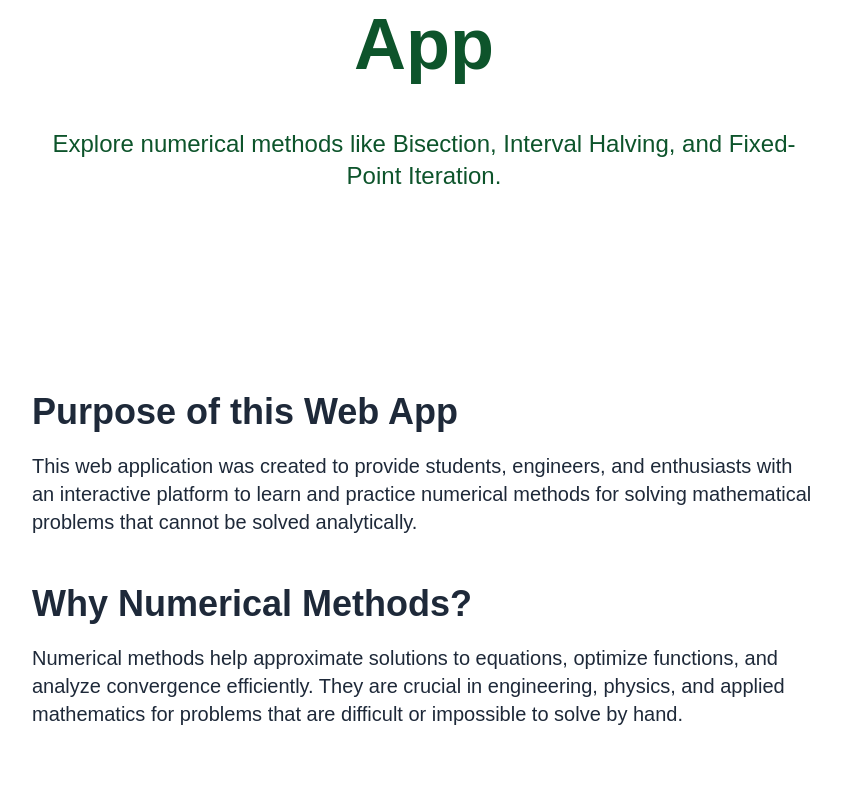
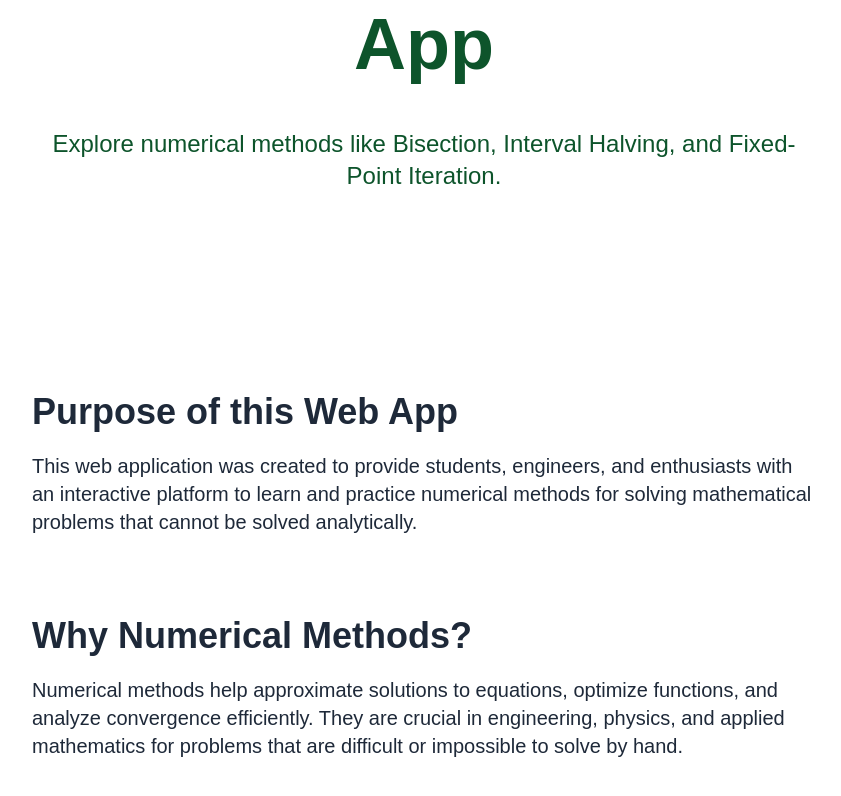
Before and after one commit to JephoneTorre/Numerical-Methods-Solver--Root-Finding--Optimization---Fixed-Point-Iteration, a Next.js app: page / in a window 1280 px wide. Shown: the part 288-1084 px from the top of the page, without its empty margins (216-1057 px from the left). Built offline with nearby package versions, Linux system fonts and the light colour scheme.

Commit message:
Update HomeContent.js

```diff
--- a/src/app/home/HomeContent.js
+++ b/src/app/home/HomeContent.js
@@ -20,7 +20,7 @@ export default function HomeContent() {
           </p>
         </div>
 
-        <div>
+        <div className="mt-20">
           <h2 className="text-4xl font-semibold mb-5">Why Numerical Methods?</h2>
           <p className="text-lg md:text-xl">
             Numerical methods help approximate solutions to equations, optimize functions,
```
